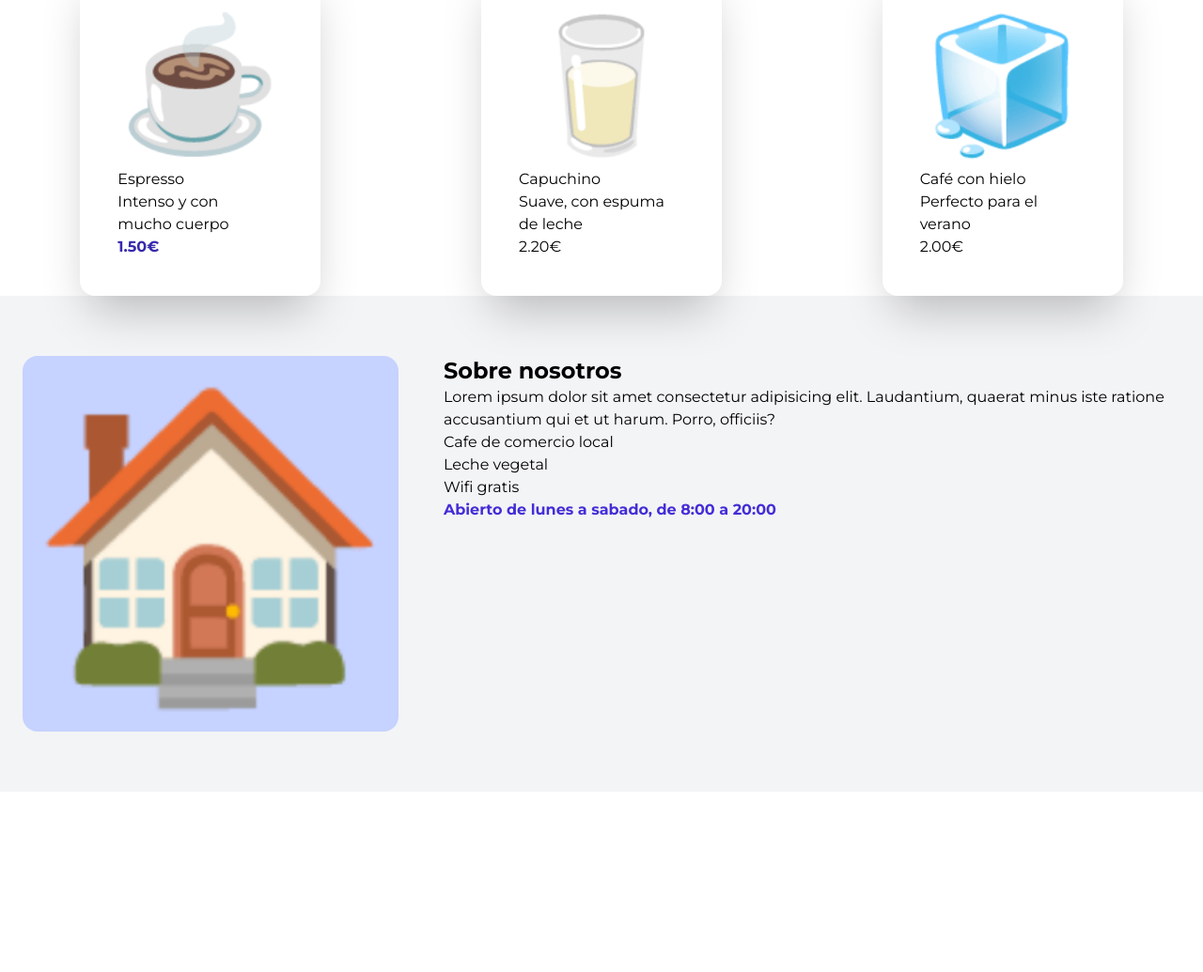
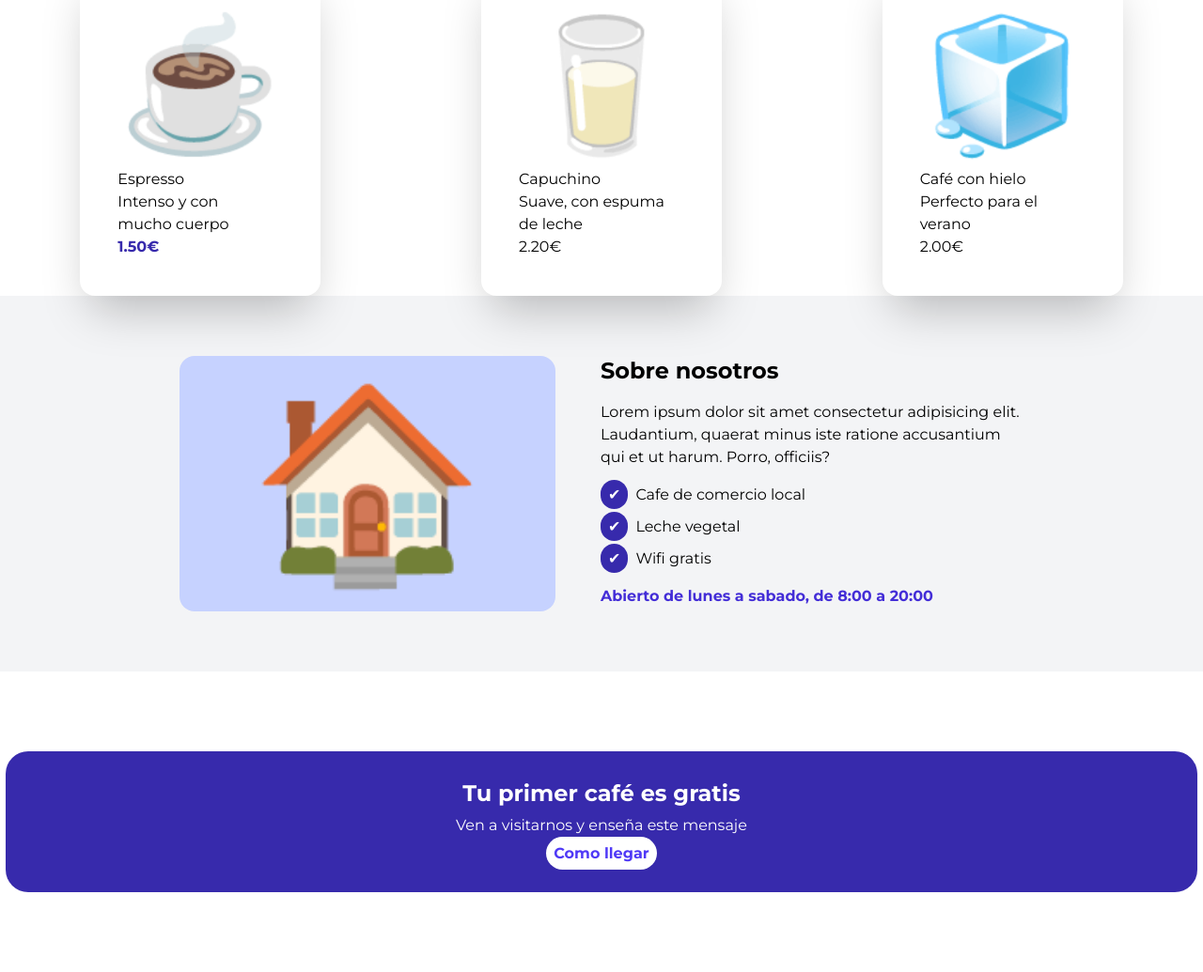
Before and after one commit to RubenCastilloUbeda/Entorno-Cliente-2DAW, a website: page tailwind/ejercicioCafeAroma/index.html in a window 1280 px wide. Shown: the part 605-1640 px from the top of the page at 94% size. Before the commit the page ends 1448 px from the top, so only its background shows below. Drawn offline with Linux system fonts and the light colour scheme.

Commit message:
ejercicio cafeAroma sin acabar

```diff
--- a/tailwind/ejercicioCafeAroma/index.html
+++ b/tailwind/ejercicioCafeAroma/index.html
@@ -21,7 +21,9 @@
         <section class="min-h-[50vh] bg-indigo-300 content-center text-center space-y-4">
             <h1 class="font-bold text-5xl text-indigo-700">El mejor café de tu barrio</h1>
             <p>Lorem ipsum dolor sit amet, consectetur adipisicing elit.</p>
-            <a href="" class="text-white bg-indigo-800 inline-block py-3 px-6 rounded-full hover:scale-110 transition-all">Ver la carta</a>
+            <a href=""
+                class="text-white bg-indigo-800 inline-block py-3 px-6 rounded-full hover:scale-110 transition-all">Ver
+                la carta</a>
         </section>
         <section class="min-h-[50vh]">
             <h2 class="text-black font-bold text-2xl text-center m-10">Nuestros cafés</h2>
@@ -46,18 +48,30 @@
                 </div>
             </div>
         </section>
-        <section class="bg-gray-100 flex min-h-[50vh] py-10">
-            <img class="bg-indigo-200 rounded-2xl min-w-[400px] m-6" src="./img/cafeteria.png" alt="">
-            <div class="flex-column justify-around m-6">
+        <section class="bg-gray-100 flex justify-center min-h-[50vh] py-10">
+            <div class="bg-indigo-200 rounded-2xl min-w-[400px] m-6 flex justify-center items-center">
+                <img class="" src="./img/cafeteria.png" alt="">
+            </div>
+            <div class="flex-col justify-around m-6 w-[450px] space-y-4">
                 <h4 class="text-2xl font-bold text-black">Sobre nosotros</h4>
-                <p>Lorem ipsum dolor sit amet consectetur adipisicing elit. Laudantium,
+                <p class="">Lorem ipsum dolor sit amet consectetur adipisicing elit. Laudantium,
                     quaerat minus iste ratione accusantium qui et ut harum. Porro, officiis?</p>
-                <ul>
-                    <li>Cafe de comercio local</li>
-                    <li>Leche vegetal</li>
-                    <li>Wifi gratis</li>
+                <ul class="space-y-2.5">
+                    <li><span class="bg-indigo-800 rounded-full px-2 py-1.5 mr-2 text-white">&#10004;</span>Cafe de
+                        comercio local</li>
+                    <li><span class="bg-indigo-800 rounded-full px-2 py-1.5 mr-2 text-white">&#10004;</span>Leche
+                        vegetal</li>
+                    <li><span class="bg-indigo-800 rounded-full px-2 py-1.5 mr-2 text-white">&#10004;</span>Wifi gratis
+                    </li>
                 </ul>
                 <span class="text-indigo-700 font-bold">Abierto de lunes a sabado, de 8:00 a 20:00</span>
+            </div>
+        </section>
+        <section class="min-h-[40vh] content-center">
+            <div class="flex-col content-center text-center bg-indigo-800 min-h-[150px] space-y-1.5 rounded-3xl m-1.5">
+                <h4 class="text-white font-bold text-2xl">Tu primer café es gratis</h4>
+                <p class="text-white">Ven a visitarnos y enseña este mensaje</p>
+                <a class="text-indigo-600 bg-white rounded-full font-bold p-2" href="#">Como llegar</a>
             </div>
         </section>
     </main>
```
Also changed, not shown: tailwind/ejercicioCafeAroma/src/output.css.
